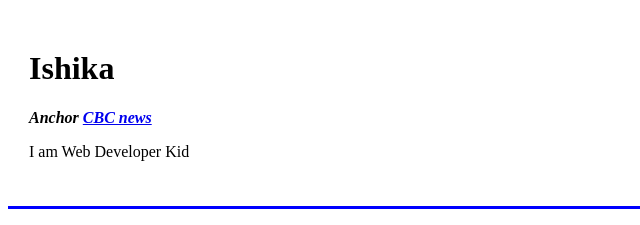
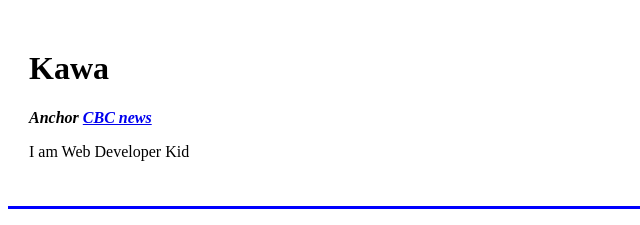
Before and after one commit to mahenprasaad/cv, a plain HTML site: page index.html in a window 1280 px wide. Shown: the top 225 px of the page, 0-640 px from the left. Drawn offline with Linux system fonts and the light colour scheme.

Commit message:
Update index.html

```diff
--- a/index.html
+++ b/index.html
@@ -3,7 +3,7 @@
 
 <head>
   <meta charset="utf-8">
-  <title>Ishika's Personal Site</title>
+  <title>Kawa's Personal Site</title>
 </head>
 
 <body>
@@ -11,7 +11,7 @@
     <tr>
       <!-- <td><img src="A.jpg" width="100" height="150" alt="Ann Profile"></td> -->
       <td>
-        <h1>Ishika</h1>
+        <h1>Kawa</h1>
         <p><em><strong>Anchor <a href="https://www.cbc.ca/news">CBC news</a></strong></em></p>
         <p>I am Web Developer Kid</p>
       </td>
```
